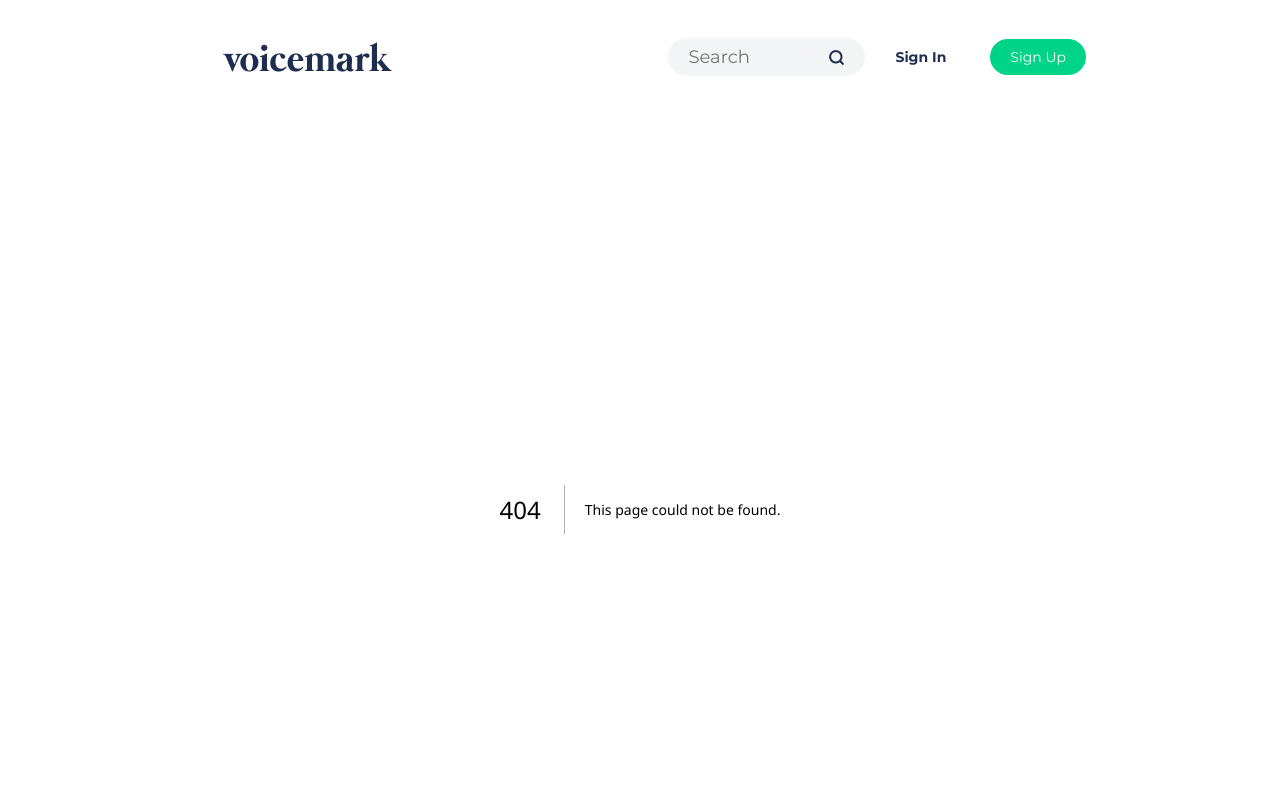
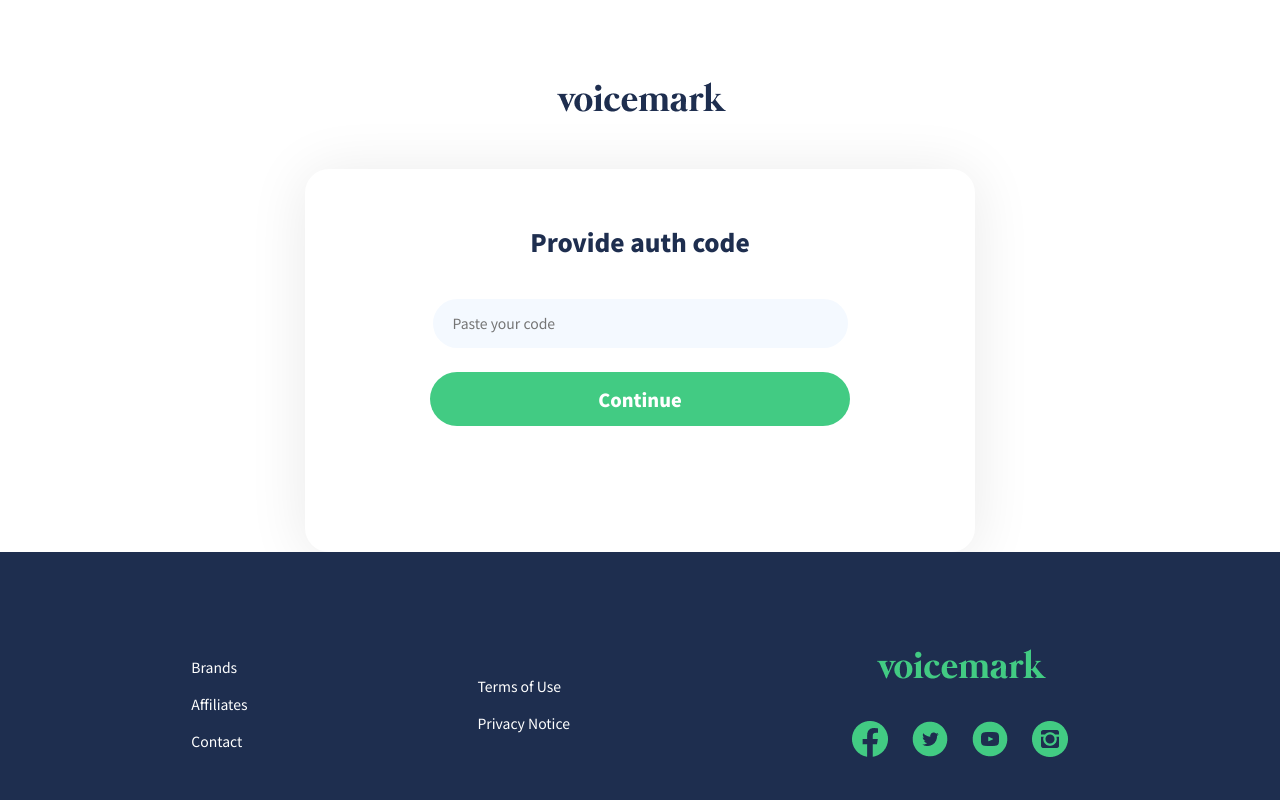
Before and after one commit to mocchi-app/affiliate-fe, a Next.js app: page /affiliate/confirm in a window 1280 px wide. Before the commit this address had no page. Shown: the top 800 px of the page. Built offline with nearby package versions, Linux system fonts and the light colour scheme.

Commit message:
add auth

```diff
--- a/components/Layout/index.js
+++ b/components/Layout/index.js
@@ -9,19 +9,12 @@
   const { pathname } = router;
 
   const withNoHeader = [
-    'store',
-    'complete',
-    'comission',
-    'card',
-    'affiliate/onboarding',
-    'affiliate/email',
+    'onboarding',
+    'email',
+    'confirm'
   ];
   const withNoFooter = [
-    'store',
-    'complete',
-    'comission',
-    'card',
-    'affiliate/payment',
+    'payment',
   ];
 
   const showHeaeder = withNoHeader
--- /dev/null
+++ b/pages/affiliate/confirm.js
@@ -0,0 +1,147 @@
+import { useRouter } from 'next/router';
+import { useState, useContext } from 'react';
+import styled from 'styled-components';
+import fetch from 'isomorphic-unfetch';
+
+import { UserContext } from '../../providers/UserProvider';
+
+export default function ConfirmForm() {
+  const router = useRouter();
+  const [loading, setLoading] = useState(false);
+  const [code, setCode] = useState('');
+  const { userEmail, updateUserToken } = useContext(UserContext);
+
+  console.log('EMAIL:', userEmail);
+
+  const checkMe = async (token) => {
+    const res = await fetch('/api/v1/influencer/me', {
+      method: 'GET',
+      headers: {
+        Authorization: `Bearer ${token}`,
+      },
+    });
+
+    const data = await res.json();
+    console.log(data)
+  };
+
+  const handleSubmit = async (e) => {
+    e.preventDefault();
+    const res = await fetch('/oauth/token', {
+      method: 'POST',
+      headers: {
+        'Content-Type': 'application/json',
+      },
+      body: JSON.stringify({
+        username: userEmail,
+        otp: code,
+        realm: 'email',
+      }),
+    });
+
+    if (res.ok) {
+      const data = await res.json();
+      const { id_token } = data;
+      // TODO: check if need to save token for a future
+      // if so - check the correct way to refresh it
+      // updateUserToken(id_token);
+      checkMe(id_token);
+    } else {
+      setLoading(false);
+      console.log('error while providing Auth0 code confirm');
+    }
+  };
+
+  return (
+    <Container>
+      <LogoContainer>
+        <img src='/images/logo_mocchi.png' alt='logo' />
+      </LogoContainer>
+
+      {loading && <div>Loading....</div>}
+
+      <Form onSubmit={handleSubmit}>
+        <FormTitle>Provide auth code</FormTitle>
+        <Input
+          placeholder='Paste your code'
+          type='text'
+          value={code}
+          onChange={(e) => setCode(e.target.value)}
+        />
+        <Button>Continue</Button>
+      </Form>
+    </Container>
+  );
+}
+
+const Container = styled.div`
+  display: flex;
+  flex-direction: column;
+  padding-top: 65px;
+  align-items: center;
+  color: #1e2e4f;
+`;
+
+const LogoContainer = styled.div`
+  margin-bottom: 40px;
+`;
+
+const Form = styled.form`
+  margin: 0;
+  width: 670px;
+  box-shadow: 0px 4px 60px rgba(0, 0, 0, 0.09);
+  border-radius: 24px;
+  display: flex;
+  flex-direction: column;
+  align-items: center;
+  padding-top: 50px;
+  padding-bottom: 50px;
+`;
+
+const FormTitle = styled.h2`
+  color: #1e2e4f;
+  font-family: 'Noto Sans TC', sans-serif;
+  font-style: normal;
+  font-weight: bold;
+  font-size: 24px;
+  line-height: 33px;
+  margin: 6px 0 41px;
+`;
+
+const Input = styled.input`
+  background: #f4f9ff;
+  border-radius: 60px;
+  border: none;
+  outline: none;
+  width: 415px;
+  padding: 15px 20px;
+  color: #44516f;
+  font-family: 'Noto Sans TC', sans-serif;
+  font-style: normal;
+  font-weight: 500;
+  font-size: 14px;
+  line-height: 19px;
+  margin-bottom: 24px;
+`;
+
+const Button = styled.button`
+  padding: 14px 63px;
+  font-family: 'Noto Sans TC', sans-serif;
+  font-style: normal;
+  font-weight: bold;
+  font-size: 18px;
+  line-height: 26px;
+  box-sizing: border-box;
+  border-radius: 60px;
+  background: #42cb83;
+  color: #fff;
+  width: 420px;
+  text-align: center;
+  margin-bottom: 76px;
+  border: none;
+  outline: none;
+
+  &:hover {
+    background: #3cbc79;
+  }
+`;
--- a/providers/UserProvider.js
+++ b/providers/UserProvider.js
@@ -2,18 +2,20 @@
 
 export const UserContext = React.createContext({
   userToken: null,
+  userEmail: null,
 });
 
 export default function UserProvider({ children }) {
   const [userToken, setUserToken] = useState(null);
-  const [comission, setComission] = useState(null);
+  const [userEmail, setUserEmail] = useState(null);
 
   const updateUserToken = (token) => {
     setUserToken(token);
   };
 
-  const updateComission = (newValue) => {
-    setComission(newValue);
+  const updateEmail = (newValue) => {
+    console.log('UPDATED!!!')
+    setUserEmail(newValue);
   };
 
   return (
@@ -21,8 +23,8 @@
       value={{
         userToken,
         updateUserToken,
-        comission,
-        updateComission,
+        userEmail,
+        updateEmail,
       }}
     >
       {children}
```
Also changed, not shown: pages/affiliate/email.js (renamed from pages/affiliate/email/index.js, +13 -44 lines), server.js (+47 -30 lines).
